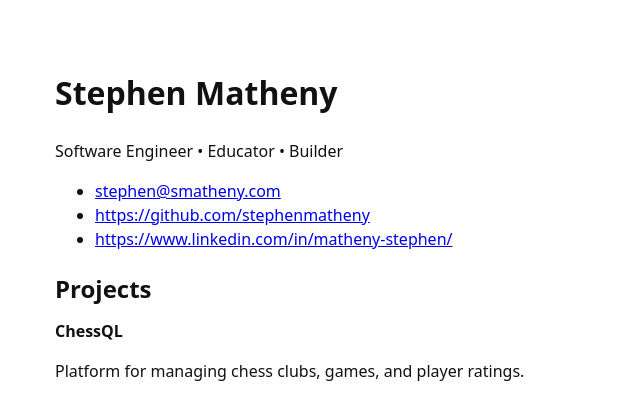
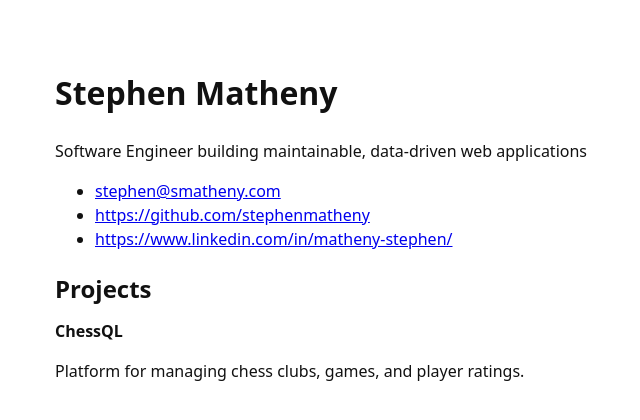
Before and after one commit to stephenmatheny/smatheny, a React (Vite) app: page / in a window 1280 px wide. Shown: the top 420 px of the page, without its empty margins (159-799 px from the left). Built offline with nearby package versions, Linux system fonts and the light colour scheme.

Commit message:
chore: update headline

```diff
--- a/src/data/profile.js
+++ b/src/data/profile.js
@@ -1,7 +1,7 @@
 export const profile = {
   firstName: "Stephen",
   lastName: "Matheny",
-  headline: "Software Engineer • Educator • Builder",
+  headline: "Software Engineer building maintainable, data-driven web applications",
   location: "Texas",
   links: {
     email: "stephen@smatheny.com",
```
